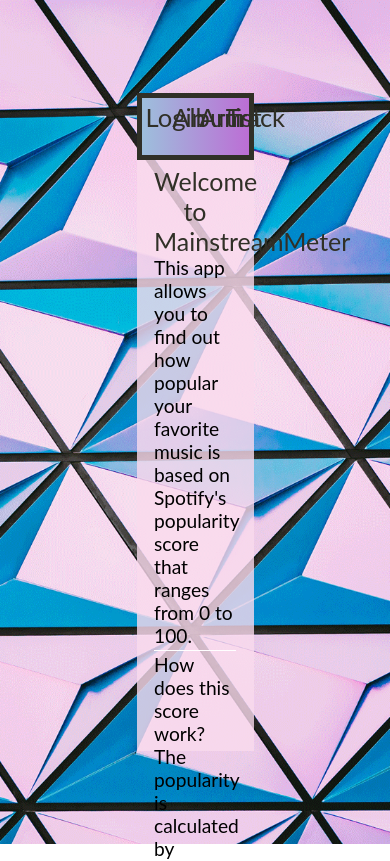
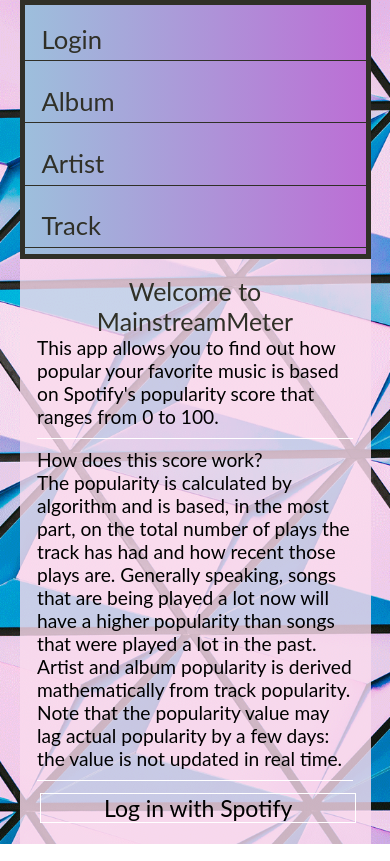
Before and after one commit to nikitadrozdovskii/MainstreamMeter, a plain HTML site: page index.html in a window 390 px wide. Shown: the top 861 px of the page. Drawn offline with Linux system fonts and the light colour scheme; files whose address does not match are found by name.

Commit message:
added responsiveness for various screen rations with laptop resolution

```diff
--- a/index.html
+++ b/index.html
@@ -19,7 +19,7 @@
     <li><a href='#login'>Login</a></li>
     <li><a href='#album'>Album</a></li>
     <li><a href="#artist">Artist</a></li>
-    <li><a href="#track">Track</a></li>
+    <li><a href="#track" class="last">Track</a></li>
 </ul>
 
 <main></main>
--- a/styles/style.css
+++ b/styles/style.css
@@ -141,3 +141,61 @@
 #content p{
     font-size: 1.3em;
 }
+
+@media (max-width: 1400px) {
+    #nav, main {
+        width:50%;
+    }
+}
+
+@media screen and (max-width: 790px)  and (orientation: portrait)  {
+    #nav, main {
+        width:90%;
+    }
+    main {
+        height:90%;
+    }
+    #container #nav {
+        /*display:flex;*/
+        flex-direction: column;
+        /*justify-content: space-around;*/
+        /*align-items: stretch;*/
+        height:44%;
+    }
+
+
+    #nav li {
+        display:inline-block;
+        /*padding:3%;*/
+        /*border: 1px solid black;*/
+        width:100%;
+        justify-content: space-around;
+        align-items: stretch;
+        border-bottom: 1px solid #303027;
+    }
+
+    #nav a {
+        color:#303027;
+        /*border:1px solid black;*/
+        display:block;
+        height:11%;
+        padding:2% 0%;
+        padding-top:4%;
+
+    }
+
+    #content{
+        /*border: 1px solid black;*/
+        padding: 5% 5%;
+    }
+
+    #nav li {
+        /*display:inline-block;*/
+        /*!*padding:3%;*!*/
+        /*!*border: 1px solid black;*!*/
+        /*width:25%;*/
+        text-align: left;
+        padding-left:5%;
+    }
+
+}
```
